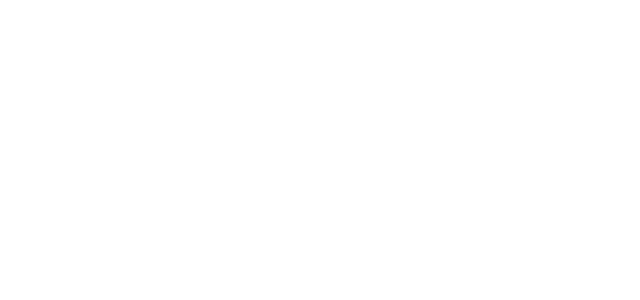
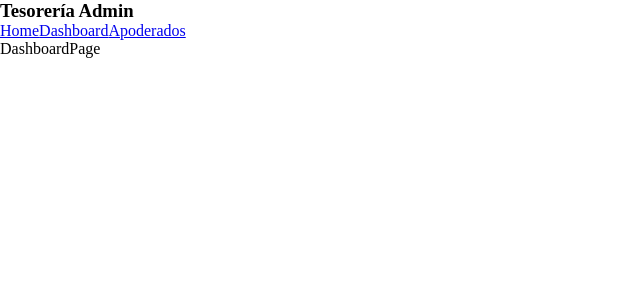
Before and after one commit to victorvivas27/treasury-system, a React (Vite) app in the folder frontend/: page /dashboard in a window 1280 px wide. Shown: the top 300 px of the page, without its empty margins (0-640 px from the left). Built offline with nearby package versions, Linux system fonts and the light colour scheme.

Commit message:
feat(frontend): implement routing and layout structure with new pages and styles

```diff
--- a/frontend/index.html
+++ b/frontend/index.html
@@ -1,13 +1,16 @@
 <!doctype html>
 <html lang="en">
+
 <head>
   <meta charset="UTF-8" />
   <meta name="viewport" content="width=device-width, initial-scale=1.0" />
-    <link rel="icon" type="image/png" href="/icono_tesoreria_03.png"/>
+  <link rel="icon" type="image/png" href="/icono_tesoreria_03.png" />
   <title>Tesoreria App</title>
 </head>
+
 <body>
   <div id="root"></div>
   <script type="module" src="/src/main.tsx"></script>
 </body>
+
 </html>
--- a/frontend/package.json
+++ b/frontend/package.json
@@ -11,7 +11,8 @@
   },
   "dependencies": {
     "react": "^19.2.5",
-    "react-dom": "^19.2.5"
+    "react-dom": "^19.2.5",
+    "react-router-dom": "^7.14.0"
   },
   "devDependencies": {
     "@eslint/js": "^9.39.4",
--- a/frontend/src/main.tsx
+++ b/frontend/src/main.tsx
@@ -1,7 +1,7 @@
 import { StrictMode } from 'react'
 import { createRoot } from 'react-dom/client'
 import App from '@/presentation/App'
-
+import '@/shared/style/global.css'
 createRoot(document.getElementById('root')!).render(
   <StrictMode>
     <App />
--- a/frontend/src/presentation/App.tsx
+++ b/frontend/src/presentation/App.tsx
@@ -1,10 +1,13 @@
 import '@/presentation/App'
+import { AppRouter } from '@/presentation/routers/AppRouter'
+import { BrowserRouter } from 'react-router-dom'
 
 function App() {
 
   return (
-    <>
-    </>
+    <BrowserRouter>
+      <AppRouter />
+    </BrowserRouter>
   )
 }
 
--- /dev/null
+++ b/frontend/src/presentation/pages/ApoderadoPage.tsx
@@ -0,0 +1,9 @@
+interface Props {}
+
+export const ApoderadoPage = ({}: Props) => {
+  return (
+    <div>
+      ApoderadoPage
+    </div>
+  );
+};
--- /dev/null
+++ b/frontend/src/presentation/pages/DashboardPage.tsx
@@ -0,0 +1,9 @@
+interface Props {}
+
+export const DashboardPage = ({}: Props) => {
+  return (
+    <div>
+      DashboardPage
+    </div>
+  );
+};
--- /dev/null
+++ b/frontend/src/presentation/pages/HomePage.tsx
@@ -0,0 +1,9 @@
+interface Props {}
+
+export const HomePage = ({}: Props) => {
+  return (
+    <div>
+      HomePage
+    </div>
+  );
+};
--- /dev/null
+++ b/frontend/src/presentation/pages/NotFoundPage.tsx
@@ -0,0 +1,60 @@
+import { useNavigate } from 'react-router-dom';
+
+export const NotFoundPage = () => {
+  const navigate = useNavigate();
+
+  return (
+    <div style={styles.container}>
+      <h1 style={styles.title}>404</h1>
+      <h2 style={styles.subtitle}>Página no encontrada</h2>
+      <p style={styles.text}>
+        La sección que buscas no existe o no tienes permisos para verla.
+      </p>
+      <button
+        onClick={() => navigate('/')}
+        style={styles.button}
+      >
+        Volver al Inicio
+      </button>
+    </div>
+  );
+};
+
+const styles: { [key: string]: React.CSSProperties } = {
+  container: {
+    display: 'flex',
+    flexDirection: 'column',
+    alignItems: 'center',
+    justifyContent: 'center',
+    height: '100vh',
+    textAlign: 'center',
+    backgroundColor: 'var(--color-background)',
+    fontFamily: 'var(--font-main)'
+  },
+  title: {
+    fontSize: '120px',
+    margin: '0',
+    color: 'var(--color-text-muted)',
+    opacity: 0.3
+  },
+  subtitle: {
+    fontSize: '24px',
+    color: 'var(--color-text-main)',
+    margin: '10px 0'
+  },
+  text: {
+    color: 'var(--color-text-muted)',
+    marginBottom: '30px',
+    maxWidth: '400px'
+  },
+  button: {
+    padding: '12px 24px',
+    backgroundColor: 'var(--color-primary)',
+    color: 'var(--color-surface)',
+    border: 'none',
+    borderRadius: '8px',
+    cursor: 'pointer',
+    fontWeight: 'bold',
+    transition: 'all 0.2s ease'
+  }
+};
--- /dev/null
+++ b/frontend/src/presentation/routers/AppRouter.tsx
@@ -0,0 +1,21 @@
+import { Route, Routes } from "react-router-dom"
+import { MainLayout } from "@/shared/layouts/MainLayout";
+import { HomePage } from "../pages/HomePage";
+import { DashboardPage } from "@/presentation/pages/DashboardPage";
+import { ApoderadoPage } from "@/presentation/pages/ApoderadoPage";
+import { NotFoundPage } from "../pages/NotFoundPage";
+
+export const AppRouter = () => {
+  return (
+
+    <Routes>
+      <Route path="/" element={<MainLayout />} >
+        <Route index element={<HomePage />} />
+        <Route path="dashboard" element={<DashboardPage />} />
+        <Route path="apoderados" element={<ApoderadoPage />} />
+      </Route>
+      <Route path="*" element={<NotFoundPage />} />
+    </Routes>
+
+  )
+}
--- /dev/null
+++ b/frontend/src/shared/layouts/MainLayout.tsx
@@ -0,0 +1,15 @@
+import { Outlet } from "react-router-dom";
+import { Sidebar } from "@/shared/layouts/sidebar/Sidebar";
+
+interface Props { }
+
+export const MainLayout = ({ }: Props) => {
+  return (
+    <section>
+      <Sidebar />
+      <main>
+        <Outlet />
+      </main>
+    </section>
+  );
+};
--- /dev/null
+++ b/frontend/src/shared/layouts/sidebar/Sidebar.tsx
@@ -0,0 +1,24 @@
+import { NavLink } from "react-router-dom";
+
+interface Props { }
+
+export const Sidebar = ({ }: Props) => {
+  return (
+    <aside>
+      <h3>Tesorería Admin</h3>
+      <nav >
+        <NavLink to="/">
+          Home
+        </NavLink>
+
+        <NavLink to="/dashboard" >
+          Dashboard
+        </NavLink>
+
+        <NavLink to="/apoderados" >
+          Apoderados
+        </NavLink>
+      </nav>
+    </aside>
+  );
+};
--- /dev/null
+++ b/frontend/src/shared/style/global.css
@@ -0,0 +1,36 @@
+/* Variables Globales */
+:root {
+  /* 1. La base de la marca */
+  --color-primary: #1a1a1a;
+  /* El color principal (identidad) */
+  --color-accent: #00d1b2;
+  /* El color que resalta (llamado a la acción) */
+  /* 2. Colores de superficie y fondo */
+  --color-surface: #ffffff;
+  /* Color de tarjetas, tablas y elementos elevados */
+  --color-background: #000000;
+  /* El fondo general de la aplicación */
+  /* 3. Colores de información y estado */
+  --color-success: #28a745;
+  /* Para saldos a favor o procesos OK */
+  --color-error: #dc3545;
+  /* Para deudas, errores o alertas críticas */
+  --color-text-main: #333333;
+  --color-text-muted: #666666;
+  /* Para fechas o textos chiquitos */
+  /* Tipografía */
+  --font-main: 'sans-serif';
+}
+
+/* Reset básico para que en móvil se vea bien */
+* {
+  box-sizing: border-box;
+  margin: 0;
+  padding: 0;
+}
+
+body {
+  font-family: var(--font-main);
+  background-color: var(--bg-main);
+  color: var(--text-dark);
+}
```
Also changed, not shown: 1 other file (tests, documents, lock files or other folders). Lines whose indentation alone changed are shown as unchanged.
